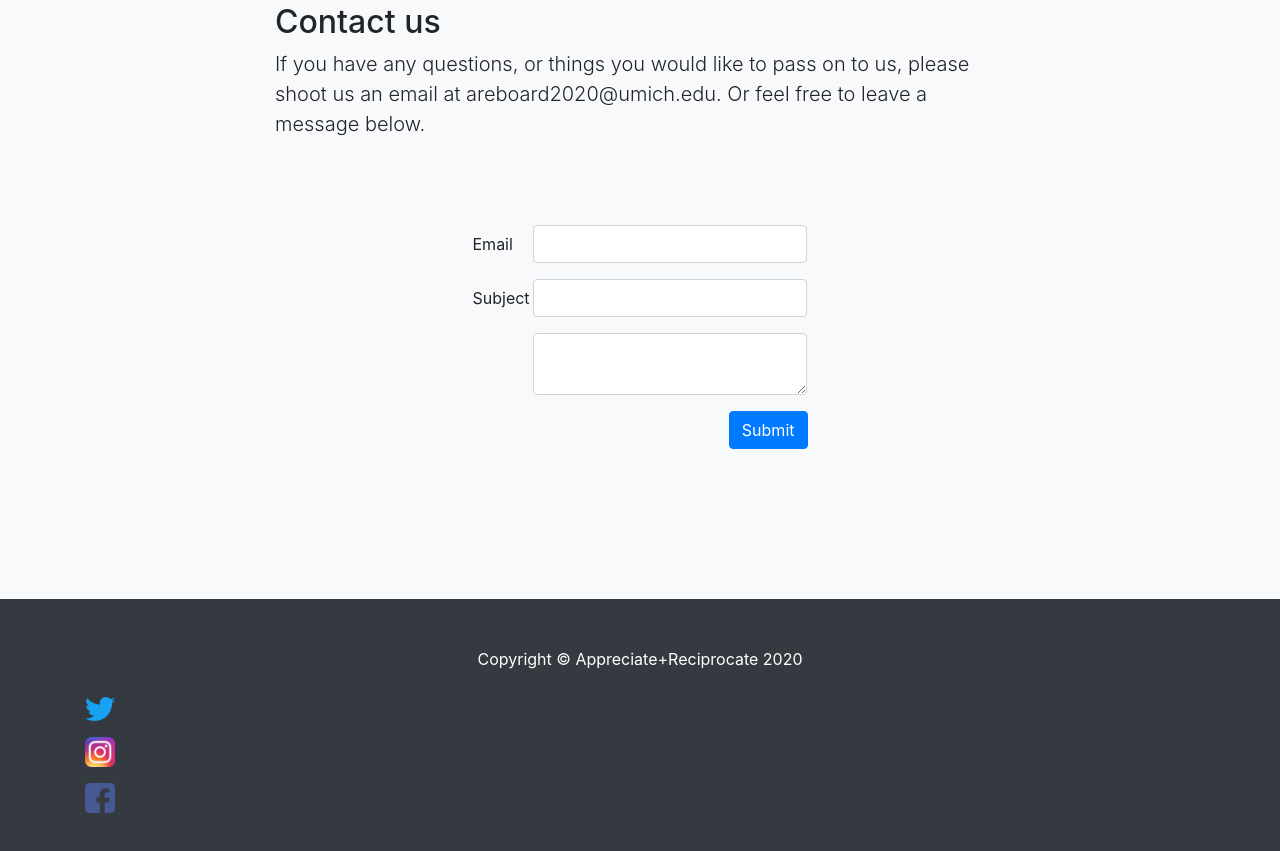
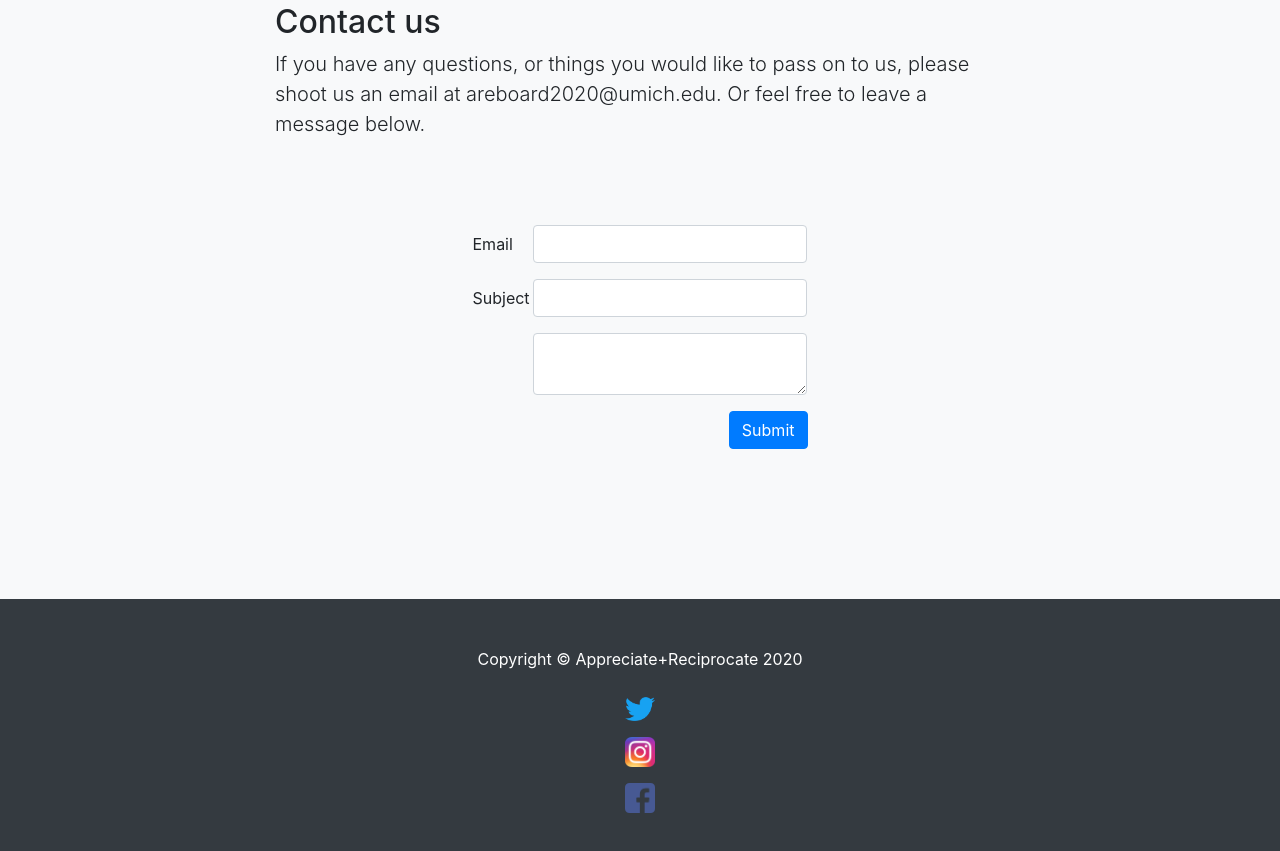
Before and after one commit to jordieg/appreciate-reciprocate, a website with bundled scripts: page arweb/index.html in a window 1280 px wide. Shown: the part 4303-5154 px from the top of the page. Built offline with nearby package versions, Linux system fonts and the light colour scheme.

Commit message:
Update scrolling-nav.css

```diff
--- a/arweb/css/scrolling-nav.css
+++ b/arweb/css/scrolling-nav.css
@@ -19,3 +19,7 @@ section {
 .carousel {
     padding:10px 70px;
 }
+
+#social {
+    text-align: center;
+}
```
